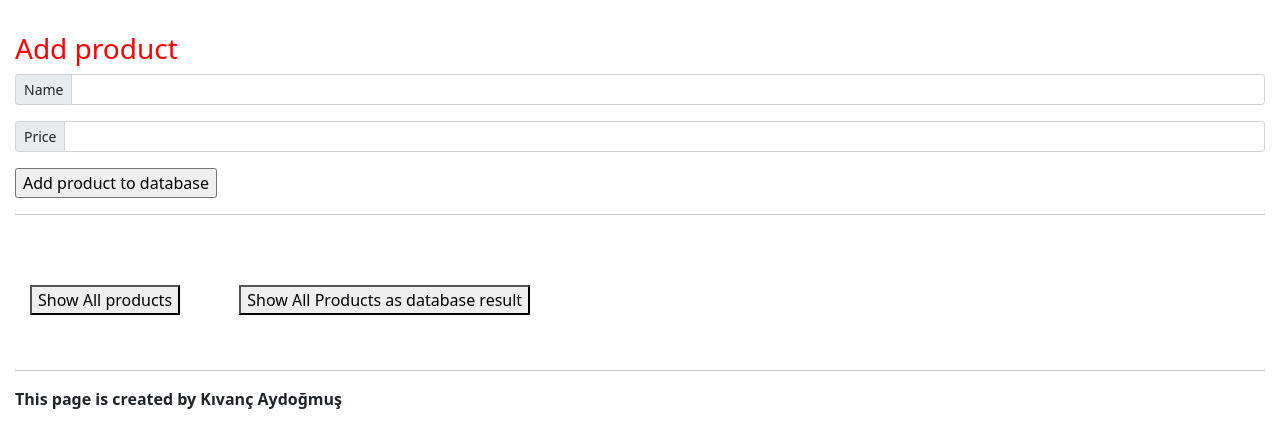
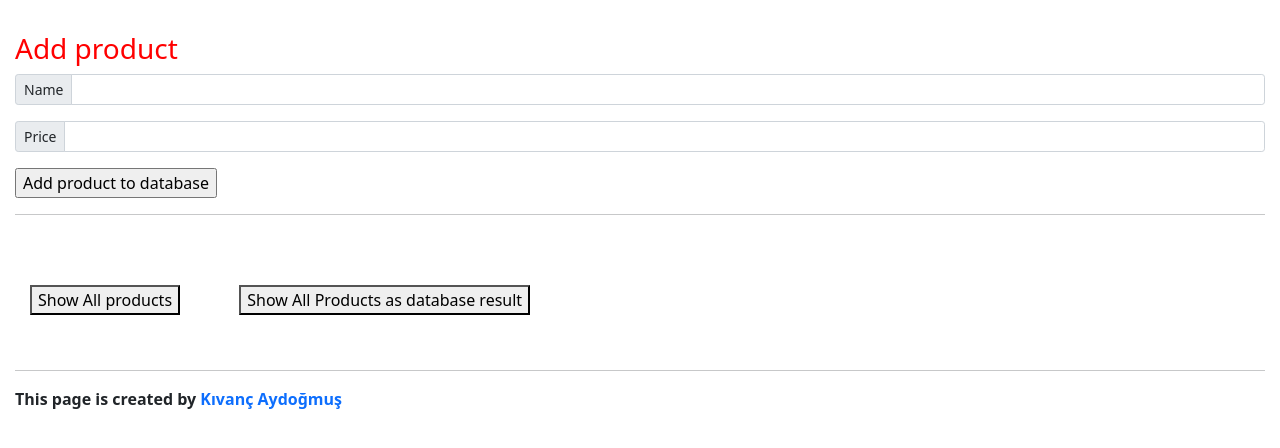
Before and after one commit to Kivanc10/Product-app-with-node.js-and-mongodb, a website: page public/index.hbs in a window 1280 px wide. Shown: the part 88-536 px from the top of the page. Drawn offline with nearby package versions, Linux system fonts and the light colour scheme; files that its build step writes are made by us from their sources.

Commit message:
the github link has been added to inside of programmer name

```diff
--- a/public/index.hbs
+++ b/public/index.hbs
@@ -22,6 +22,10 @@
 
         #addProductTitle {
             color: red;
+        }
+
+        #nameToLink {
+            text-decoration-line: none;
         }
 
     </style>
@@ -59,7 +63,8 @@
 
      <br>
     <hr>
-    <p><b>This page is created by Kıvanç Aydoğmuş</b></p>
+
+    <p><b>This page is created by <a target="_blank" href="https://github.com/Kivanc10" id="nameToLink">Kıvanç Aydoğmuş</a></b></p>
     <script src="https://cdn.jsdelivr.net/npm/bootstrap@5.1.0/dist/js/bootstrap.bundle.min.js"
         integrity="sha384-U1DAWAznBHeqEIlVSCgzq+c9gqGAJn5c/t99JyeKa9xxaYpSvHU5awsuZVVFIhvj"
         crossorigin="anonymous"></script>
```
